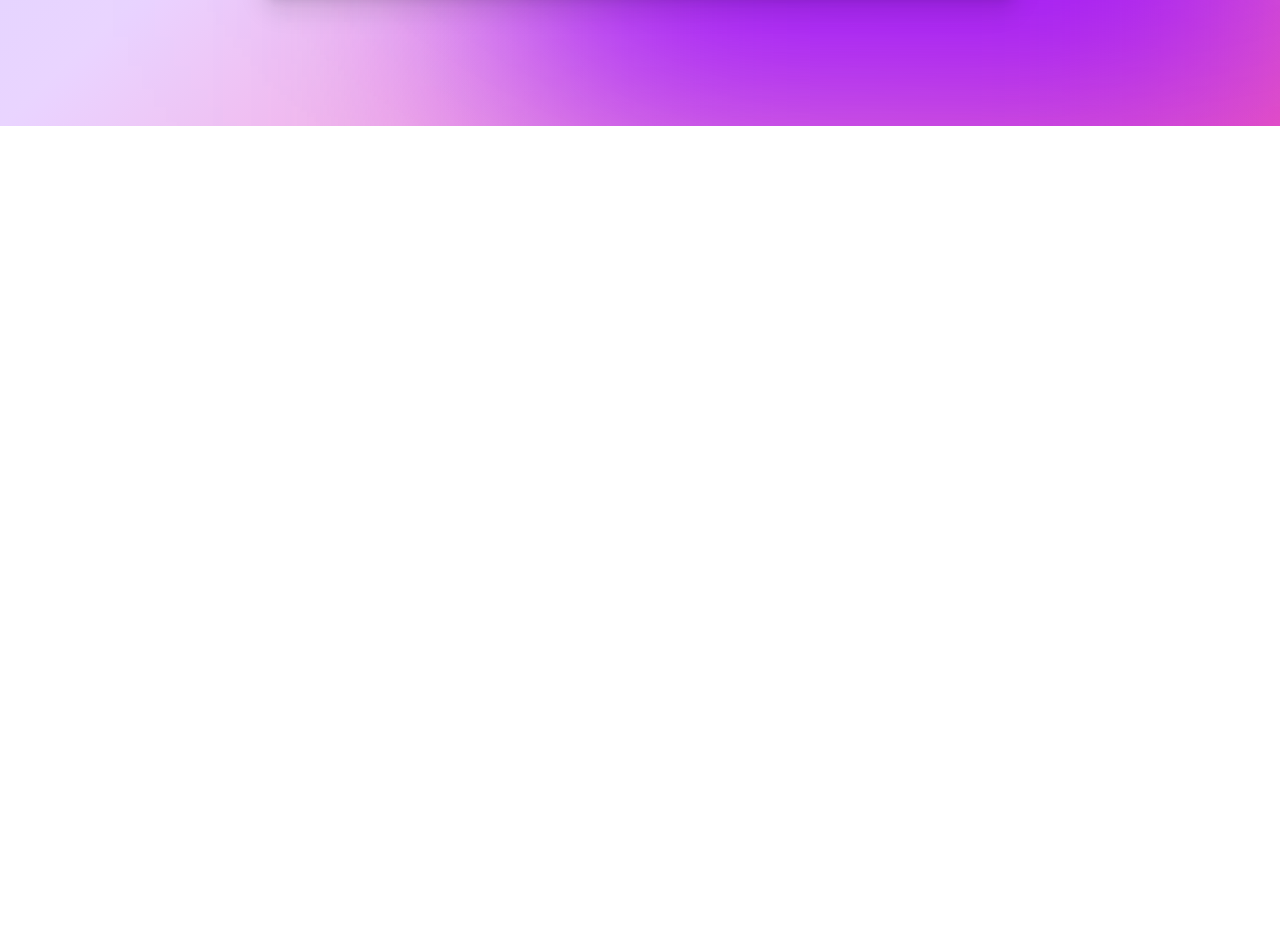
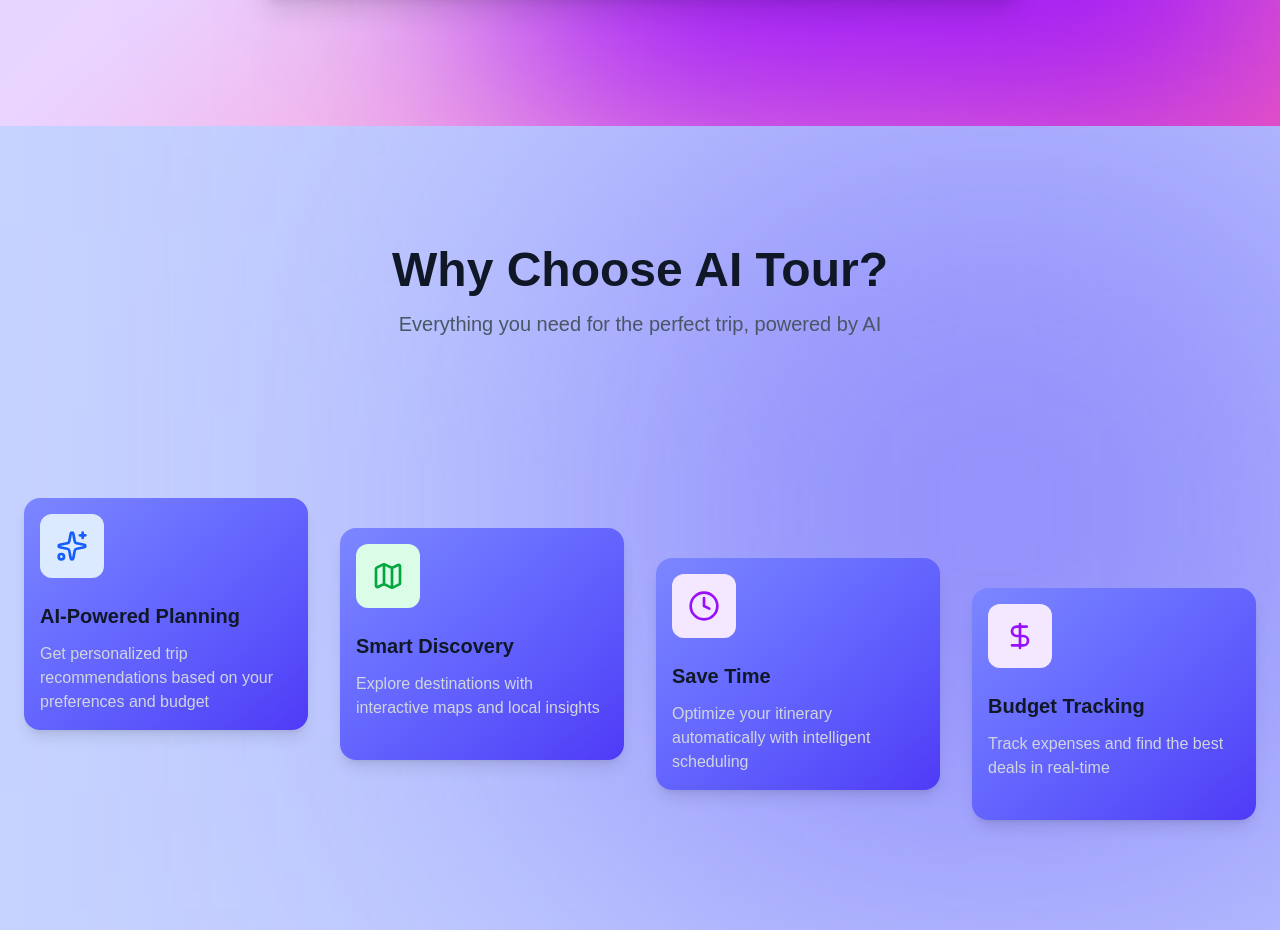
Before and after one commit to PrathameshBhosale01/prava-ai, a Next.js app: page / in a window 1280 px wide. Shown: the part 1141-2071 px from the top of the page. Before the commit the page ends 1267 px from the top, so only its background shows below. Built offline with nearby package versions, Linux system fonts and the light colour scheme; no server answers.

Commit message:
feat: add landing page features section

```diff
--- a/app/page.js
+++ b/app/page.js
@@ -1,11 +1,13 @@
 import Navbar from "@/components/Marketing/Navbar";
 import Hero from "@/components/Marketing/Hero";
+import Features from "@/components/Marketing/Features";
 
 export default function Home() {
   return (
     <main>
       <Navbar />
       <Hero />
+      <Features />
     </main>
   );
 }
--- /dev/null
+++ b/components/Marketing/Features.jsx
@@ -0,0 +1,113 @@
+"use client";
+
+import { motion } from "framer-motion";
+
+import { services } from "@/lib/landing";
+
+const staggerContainer = {
+  animate: {
+    transition: {
+      staggerChildren: 0.1,
+    },
+  },
+};
+
+const scaleIn = {
+  initial: { scale: 0.8, opacity: 0 },
+  animate: { scale: 1, opacity: 1 },
+  transition: { duration: 0.5 },
+};
+
+const fadeInUp = {
+  initial: { opacity: 0, y: 60 },
+  animate: { opacity: 1, y: 0 },
+  transition: { duration: 0.6 },
+};
+
+const colorClasses = {
+  blue: {
+    background: "bg-blue-100 dark:bg-blue-900/30",
+    text: "text-blue-600 dark:text-blue-400",
+  },
+  green: {
+    background: "bg-green-100 dark:bg-green-900/30",
+    text: "text-green-600 dark:text-green-400",
+  },
+  purple: {
+    background: "bg-purple-100 dark:bg-purple-900/30",
+    text: "text-purple-600 dark:text-purple-400",
+  },
+};
+
+const Features = () => {
+  return (
+    <section
+      className="py-10 px-3 lg:px-6 overflow-hidden bg-indigo-200 dark:bg-gray-900 relative"
+   id="features"
+    >
+      <div className="relative z-10 flex flex-col max-w-7xl mx-auto gap-12 md:gap-24 min-h-auto my-20 md:pb-20">
+        <div className="hidden md:block absolute bg-indigo-600 blur-[265px] bottom-0 -right-10 w-150 h-150 z-0" />
+
+        <motion.div
+          initial="initial"
+          whileInView="animate"
+          viewport={{ once: true }}
+          variants={staggerContainer}
+          className="text-center mb-8 md:mb-16 z-20 relative"
+        >
+          <motion.h2
+            variants={fadeInUp}
+            className="text-3xl md:text-5xl font-bold text-gray-900 dark:text-white mb-4"
+          >
+            Why Choose AI Tour?
+          </motion.h2>
+          <motion.p
+            variants={fadeInUp}
+            className="text-base md:text-xl text-gray-600 dark:text-gray-300"
+          >
+            Everything you need for the perfect trip, powered by AI
+          </motion.p>
+        </motion.div>
+
+        <motion.div
+          initial="initial"
+          whileInView="animate"
+          viewport={{ once: true }}
+          variants={staggerContainer}
+          className="grid md:grid-cols-2 lg:grid-cols-4 gap-4 xl:gap-8 z-20 relative"
+        >
+          {services.map((feature, index) =>  (
+              <motion.div
+                key={index}
+                variants={scaleIn}
+                initial={{ opacity: 0, scale: 0.8, y: index * 30 }}
+                whileHover={{ y: -10, transition: { duration: 0.2 } }}
+                className="bg-gradient-to-br from-indigo-400 to-indigo-600 dark:from-gray-700 dark:to-gray-800 rounded-2xl p-4 shadow-lg hover:shadow-2xl transition-shadow"
+              >
+              <div
+                className={`w-16 h-16 ${
+                  colorClasses[feature.color].background
+                } rounded-xl flex items-center justify-center mb-6`}
+              >
+                <feature.icon
+                  className={`w-8 h-8 ${colorClasses[feature.color].text}`}
+                />
+                </div>
+
+                <h3 className="text-xl font-bold text-gray-900 dark:text-white mb-3">
+                  {feature.title}
+                </h3>
+
+                <p className="text-gray-300 dark:text-gray-400">
+                  {feature.description}
+                </p>
+              </motion.div>
+            )
+          )}
+        </motion.div>
+      </div>
+    </section>
+  );
+};
+
+export default Features;
--- /dev/null
+++ b/lib/landing.js
@@ -0,0 +1,63 @@
+import {
+  Calendar,
+  Clock,
+  Compass,
+  DollarSign,
+  Map,
+  Sparkles,
+} from "lucide-react";
+
+export const services = [
+  {
+    icon: Sparkles,
+    title: "AI-Powered Planning",
+    description:
+      "Get personalized trip recommendations based on your preferences and budget",
+    color: "blue",
+  },
+  {
+    icon: Map,
+    title: "Smart Discovery",
+    description:
+      "Explore destinations with interactive maps and local insights",
+    color: "green",
+  },
+  {
+    icon: Clock,
+    title: "Save Time",
+    description:
+      "Optimize your itinerary automatically with intelligent scheduling",
+    color: "purple",
+  },
+  {
+    icon: DollarSign,
+    title: "Budget Tracking",
+    description:
+      "Track expenses and find the best deals in real-time",
+    color: "purple",
+  },
+];
+
+export const planSteps = [
+  {
+    step: "01",
+    title: "Tell Us Your Dreams",
+    description:
+      "Share your destination, budget, interests, and travel dates",
+    icon: Compass,
+  },
+  {
+    step: "02",
+    title: "AI Creates Magic",
+    description:
+      "Our AI analyzes millions of data points to craft your perfect itinerary",
+    icon: Sparkles,
+  },
+  {
+    step: "03",
+    title: "Book & Enjoy",
+    description:
+      "Review, customize, and book your personalized travel plan",
+    icon: Calendar,
+  },
+];
```
